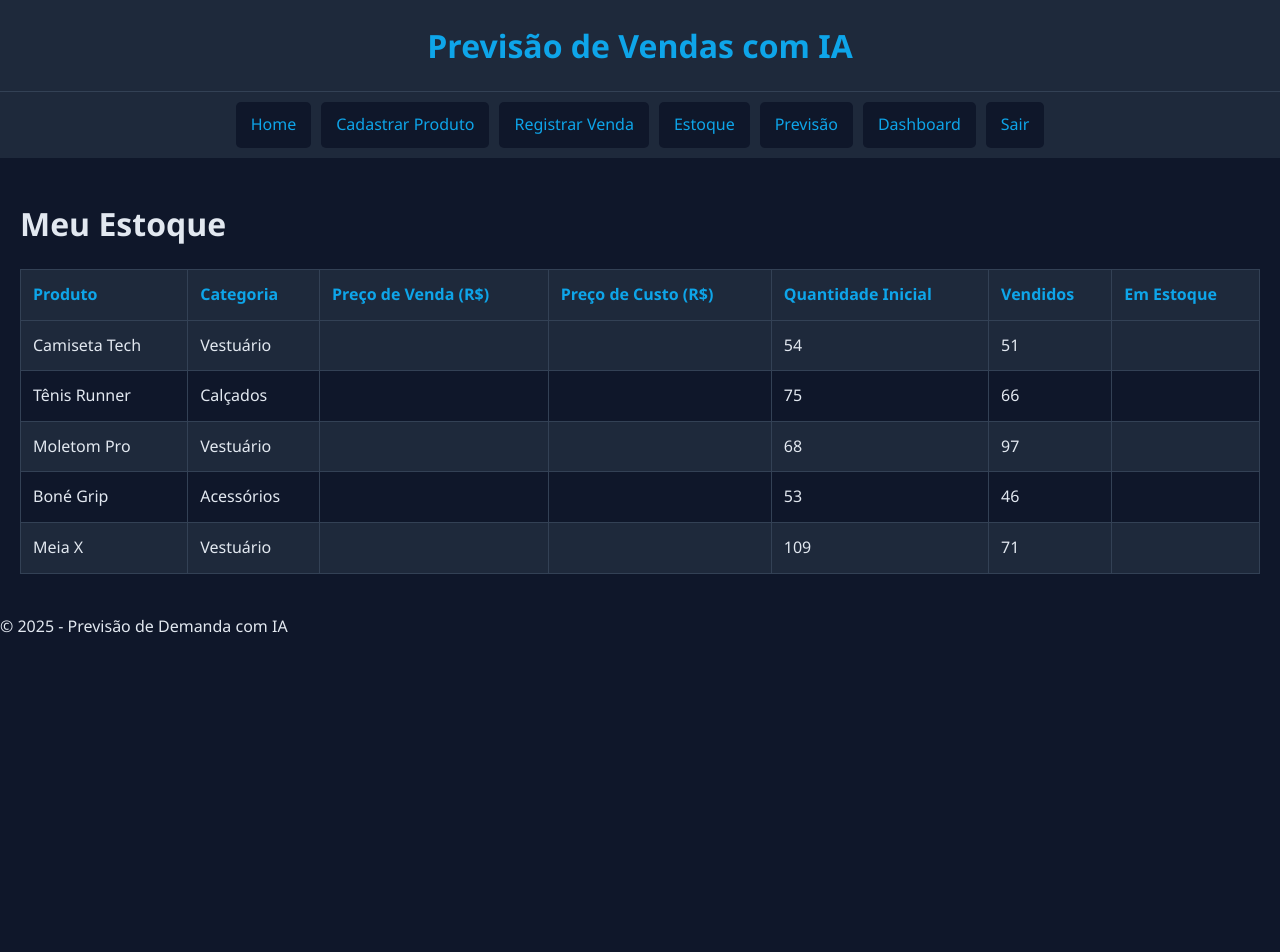
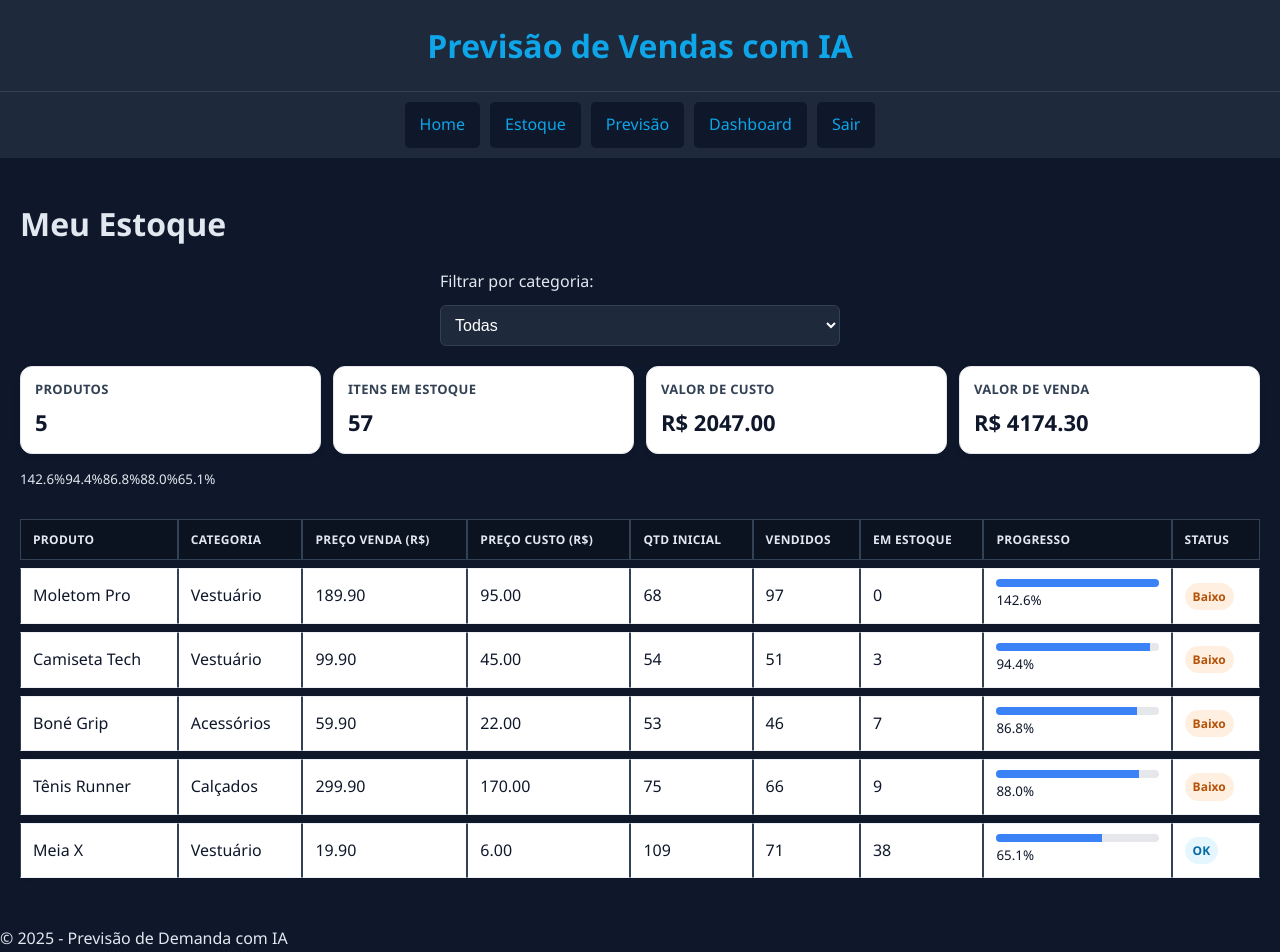
Before and after one commit to PedroSantos0806/tcc, a Flask app: page /ver_estoque in a window 1280 px wide. Before the commit the page ends 633 px from the top, so only its background shows below. Run offline with Flask 3, Linux system fonts and the light colour scheme; the visitor is signed in with stand-in values (Sample User, id 1).

Commit message:
melhora na interface grafica

```diff
--- a/tcc_app/routes/main_routes.py
+++ b/tcc_app/routes/main_routes.py
@@ -12,7 +12,7 @@ main_bp = Blueprint('main_bp', __name__)
 def home():
     return render_template('home.html', nome=session.get('usuario_nome'))
 
-# ---------- CADASTRAR PRODUTO ----------
+# ---------- CADASTRAR PRODUTO (mantido, mas fora do menu/home) ----------
 @main_bp.route('/cadastrar_produto', methods=['GET', 'POST'])
 @login_required
 def cadastrar_produto():
@@ -42,7 +42,7 @@ def cadastrar_produto():
         return redirect(url_for('main_bp.cadastrar_produto'))
     return render_template('cadastrar_produto.html')
 
-# ---------- CADASTRAR VENDA ----------
+# ---------- CADASTRAR VENDA (mantido, mas fora do menu/home) ----------
 @main_bp.route('/cadastrar_venda', methods=['GET', 'POST'])
 @login_required
 def cadastrar_venda():
@@ -69,27 +69,73 @@ def cadastrar_venda():
         return redirect(url_for('main_bp.cadastrar_venda'))
     return render_template("registrar_venda.html", produtos=produtos)
 
-# ---------- ESTOQUE ----------
+# ---------- ESTOQUE (MELHORADO) ----------
 @main_bp.route('/ver_estoque')
 @login_required
 def ver_estoque():
     uid = session['usuario_id']
-    produtos = [p for p in MEM["produtos"] if p["usuario_id"] == uid]
-    vendidos = {}
+    categoria_sel = request.args.get('categoria', '').strip()
+
+    todos = [p for p in MEM["produtos"] if p["usuario_id"] == uid]
+    categorias = sorted({p["categoria"] for p in todos})
+    produtos = [p for p in todos if (not categoria_sel or p["categoria"] == categoria_sel)]
+
+    # vendidos por produto (somente do usuário)
+    vendidos_por_prod = {}
     for it in MEM["itens_venda"]:
         v = next((x for x in MEM["vendas"] if x["id"] == it["venda_id"]), None)
-        if not v or v["usuario_id"] != uid: continue
-        vendidos[it["produto_id"]] = vendidos.get(it["produto_id"], 0) + it["quantidade"]
+        if not v or v["usuario_id"] != uid:
+            continue
+        vendidos_por_prod[it["produto_id"]] = vendidos_por_prod.get(it["produto_id"], 0) + it["quantidade"]
+
+    # tabela + KPIs
     tabela = []
+    total_itens = 0
+    total_custo = 0.0
+    total_venda = 0.0
+
     for p in produtos:
-        vnd = vendidos.get(p["id"], 0)
+        vendidos = vendidos_por_prod.get(p["id"], 0)
+        em_estoque = max(0, int(p["quantidade"]) - int(vendidos))
+        total_itens += em_estoque
+        total_custo += em_estoque * float(p["preco_custo"])
+        total_venda += em_estoque * float(p["preco_venda"])
+
+        perc_vendido = 0.0
+        if int(p["quantidade"]) > 0:
+            perc_vendido = round(100.0 * vendidos / int(p["quantidade"]), 1)
+        # status: baixo estoque se <= 20% do inicial (mínimo 5)
+        baixo_limite = max(5, int(0.2 * int(p["quantidade"])))
+        status = "Baixo" if em_estoque <= baixo_limite else "OK"
+
         tabela.append({
-            "id": p["id"], "nome": p["nome"], "categoria": p["categoria"],
-            "subcategoria": p["subcategoria"], "tamanho": p["tamanho"],
-            "preco": p["preco"], "qtd_inicial": p["quantidade"], "vendidos": vnd,
-            "quantidade_atual": max(0, p["quantidade"] - vnd)
+            "id": p["id"],
+            "nome": p["nome"],
+            "categoria": p["categoria"],
+            "preco_venda": float(p["preco_venda"]),
+            "preco_custo": float(p["preco_custo"]),
+            "qtd_inicial": int(p["quantidade"]),
+            "vendidos": int(vendidos),
+            "em_estoque": int(em_estoque),
+            "perc_vendido": perc_vendido,
+            "status": status
         })
-    return render_template('ver_estoque.html', produtos=tabela)
+
+    # ordenar por estoque crescente (destacar baixos)
+    tabela.sort(key=lambda r: r["em_estoque"])
+
+    kpis = {
+        "produtos": len(produtos),
+        "itens": int(total_itens),
+        "valor_custo": round(total_custo, 2),
+        "valor_venda": round(total_venda, 2)
+    }
+
+    return render_template('ver_estoque.html',
+                           produtos=tabela,
+                           categorias=categorias,
+                           categoria_selecionada=categoria_sel,
+                           kpis=kpis)
 
 # ---------- DASHBOARD (PÁGINA) ----------
 @main_bp.route('/dashboard')
@@ -102,7 +148,7 @@ def dashboard():
     return render_template("dashboard.html", categorias=categorias, categoria_selecionada=categoria_sel,
                            nomes=[], vendidos=[], em_estoque=[], custo=[], lucro=[])
 
-# ---------- DASHBOARD (API JSON PARA CHART.JS) ----------
+# ---------- DASHBOARD (API JSON) ----------
 @main_bp.route('/api/dashboard')
 @login_required
 def api_dashboard():
@@ -116,7 +162,8 @@ def api_dashboard():
     for it in MEM["itens_venda"]:
         v = next((x for x in MEM["vendas"] if x["id"] == it["venda_id"]), None)
         p = next((x for x in prods if x["id"] == it["produto_id"]), None)
-        if not v or not p or v["usuario_id"] != uid: continue
+        if not v or not p or v["usuario_id"] != uid:
+            continue
         pid = p["id"]
         vendidos[pid] = vendidos.get(pid, 0) + it["quantidade"]
         receita[pid] = receita.get(pid, 0.0) + it["quantidade"] * it["preco_unitario"]
@@ -145,21 +192,23 @@ def ver_previsao():
     categoria_sel = request.args.get('categoria', '').strip()
     return render_template("ver_previsao.html", grafico=None, categorias=categorias, categoria_selecionada=categoria_sel)
 
-# ---------- PREVISÃO (API JSON PARA CHART.JS) ----------
+# ---------- PREVISÃO (API JSON) ----------
 @main_bp.route('/api/previsao')
 @login_required
 def api_previsao():
     uid = session['usuario_id']
     categoria_sel = request.args.get('categoria', '').strip()
 
-    # monta série diária total (ou por categoria)
     rows = []
     for it in MEM["itens_venda"]:
         v = next((x for x in MEM["vendas"] if x["id"] == it["venda_id"]), None)
-        if not v or v["usuario_id"] != uid: continue
+        if not v or v["usuario_id"] != uid:
+            continue
         p = next((x for x in MEM["produtos"] if x["id"] == it["produto_id"]), None)
-        if not p: continue
-        if categoria_sel and p["categoria"] != categoria_sel: continue
+        if not p:
+            continue
+        if categoria_sel and p["categoria"] != categoria_sel:
+            continue
         rows.append({"data": v["data"].date().isoformat(), "qtd": it["quantidade"]})
 
     if not rows:
@@ -169,7 +218,6 @@ def api_previsao():
     s = df.groupby("data")["qtd"].sum().sort_index()
     s.index = pd.to_datetime(s.index)
 
-    # features simples: tendência + dummies de dia da semana
     X = pd.DataFrame({"t": np.arange(len(s)), "dow": s.index.dayofweek}, index=s.index)
     X = pd.get_dummies(X, columns=["dow"], drop_first=True)
     y = s.values
@@ -177,18 +225,16 @@ def api_previsao():
     model = Ridge(alpha=1.0)
     model.fit(X, y)
 
-    # horizonte = 14 dias
     h = 14
     fut_idx = pd.date_range(s.index.max() + pd.Timedelta(days=1), periods=h, freq="D")
     Xf = pd.DataFrame({"t": np.arange(len(s), len(s)+h), "dow": fut_idx.dayofweek}, index=fut_idx)
     Xf = pd.get_dummies(Xf, columns=["dow"], drop_first=True).reindex(columns=X.columns, fill_value=0)
     y_lr = model.predict(Xf)
 
-    # blend com média móvel 7
     ma7 = s.rolling(7, min_periods=1).mean().iloc[-1]
     y_pred = np.clip(0.7*y_lr + 0.3*ma7, 0, None)
 
-    labels_hist = s.index.strftime("%Y-%m-%d").tolist()[-60:]  # últimos 60 dias
+    labels_hist = s.index.strftime("%Y-%m-%d").tolist()[-60:]
     hist_vals = s.values.tolist()[-60:]
     labels_fut = fut_idx.strftime("%Y-%m-%d").tolist()
     pred_vals = y_pred.round(2).tolist()
--- a/tcc_app/static/style.css
+++ b/tcc_app/static/style.css
@@ -252,54 +252,71 @@ button:hover {
         width: 90%;
     }
 }
+/* Cards / KPIs */
+.cards-row {
+  display: grid;
+  grid-template-columns: repeat(auto-fit, minmax(220px, 1fr));
+  gap: 12px;
+  margin: 12px 0;
+}
 .card {
   background: #ffffff;
   border: 1px solid #e5e7eb;
   border-radius: 12px;
   padding: 12px 14px;
   box-shadow: 0 2px 8px rgba(0,0,0,.04);
+  color: #0f172a;
   transition: transform .15s ease;
-  color: #0f172a; /* <- texto sempre visível */
 }
-.card h3 {
-  margin: 0 0 6px 0;
-  font-size: 13px;
-  color: #334155;        /* título sempre visível */
-  font-weight: 700;
-  letter-spacing: .3px;
-  text-transform: uppercase;
-}
-.card p {
-  margin: 0;
-  font-size: 22px;
-  font-weight: 800;
-  color: #0f172a;        /* valor sempre visível */
-}
+.card h3 { margin: 0 0 6px; font-size: 13px; color: #334155; font-weight: 700; letter-spacing: .3px; text-transform: uppercase; }
+.card p { margin: 0; font-size: 22px; font-weight: 800; color: #0f172a; }
 .card:hover { transform: translateY(-2px); }
 
-/* grid dos cards (já usado nas páginas) */
-.cards-row {
-  display: grid;
-  grid-template-columns: repeat(auto-fit, minmax(220px, 1fr));
-  gap: 12px;
-  margin: 12px 0;
-}
-
-/* ===== Quick actions da Home ===== */
+/* Ações rápidas (home) */
 .quick-actions{
-  display:grid;
-  grid-template-columns: repeat(auto-fit, minmax(220px,1fr));
-  gap:16px;
-  margin-top: 18px;
+  display:grid; grid-template-columns: repeat(auto-fit, minmax(220px,1fr));
+  gap:16px; margin-top: 18px;
 }
 .qa{
   display:flex; align-items:center; gap:12px;
   background:#fff; border:1px solid #e5e7eb; border-radius:14px;
-  padding:14px 16px; text-decoration:none;
-  color:#0f172a;
+  padding:14px 16px; text-decoration:none; color:#0f172a;
   box-shadow:0 2px 8px rgba(0,0,0,.04);
   transition: transform .15s ease, box-shadow .15s ease;
 }
 .qa:hover{ transform: translateY(-2px); box-shadow:0 6px 14px rgba(0,0,0,.08);}
 .qa-emoji{ font-size:22px; line-height:1; }
 .qa-text{ font-weight:700; }
+
+/* Tabela Estoque */
+.table-padrao{
+  width:100%;
+  border-collapse: separate;
+  border-spacing: 0 8px; /* linhas soltas com sombra */
+}
+.table-padrao thead th{
+  background:#0b1220; color:#e2e8f0; /* cabeçalho escuro */
+  text-align:left; padding:10px 12px; font-size:12px; text-transform:uppercase; letter-spacing:.3px;
+}
+.table-padrao tbody td{
+  background:#fff; color:#0f172a; padding:10px 12px; border-top:1px solid #eef2f7; border-bottom:1px solid #eef2f7;
+}
+.table-padrao tbody tr{
+  box-shadow: 0 2px 6px rgba(0,0,0,.04);
+}
+.badge{
+  display:inline-block; padding:4px 8px; border-radius:999px; background:#e5f6ff; color:#0369a1; font-weight:700; font-size:12px;
+}
+.badge-warn{
+  background:#ffefe0; color:#b45309;
+}
+
+/* Barra de progresso */
+.progress{
+  width:100%; height:8px; background:#e5e7eb; border-radius:6px; overflow:hidden;
+  --w: 0; /* valor padrão */
+}
+.progress > span{
+  display:block; height:100%; background:#3b82f6;
+  width: calc(var(--w) * 1%); /* usa a custom property */
+}
--- a/tcc_app/templates/base.html
+++ b/tcc_app/templates/base.html
@@ -10,11 +10,10 @@
     <header>
         <h1>Previsão de Vendas com IA</h1>
     </header>
+
     <nav class="nav">
     {% if session.get('usuario_id') %}
         <a href="{{ url_for('main_bp.home') }}">Home</a>
-    <a href="{{ url_for('main_bp.cadastrar_produto') }}">Cadastrar Produto</a>
-    <a href="{{ url_for('main_bp.cadastrar_venda') }}">Registrar Venda</a>
         <a href="{{ url_for('main_bp.ver_estoque') }}">Estoque</a>
         <a href="{{ url_for('main_bp.ver_previsao') }}">Previsão</a>
         <a href="{{ url_for('main_bp.dashboard') }}">Dashboard</a>
@@ -27,6 +26,7 @@
     <main class="content">
         {% block content %}{% endblock %}
     </main>
+
     <footer>
         <p>&copy; 2025 - Previsão de Demanda com IA</p>
     </footer>
--- a/tcc_app/templates/ver_estoque.html
+++ b/tcc_app/templates/ver_estoque.html
@@ -1,26 +1,77 @@
 {% extends "base.html" %}
 {% block content %}
 <h1>Meu Estoque</h1>
+
+<form method="GET" class="form-box">
+  <label for="categoria">Filtrar por categoria:</label>
+  <select name="categoria" id="categoria" onchange="this.form.submit()">
+    <option value="">Todas</option>
+    {% for cat in categorias %}
+      <option value="{{ cat }}" {% if cat == categoria_selecionada %}selected{% endif %}>{{ cat }}</option>
+    {% endfor %}
+  </select>
+</form>
+
+<div class="cards-row">
+  <div class="card">
+    <h3>Produtos</h3>
+    <p>{{ kpis.produtos }}</p>
+  </div>
+  <div class="card">
+    <h3>Itens em Estoque</h3>
+    <p>{{ kpis.itens }}</p>
+  </div>
+  <div class="card">
+    <h3>Valor de Custo</h3>
+    <p>R$ {{ '%.2f'|format(kpis.valor_custo) }}</p>
+  </div>
+  <div class="card">
+    <h3>Valor de Venda</h3>
+    <p>R$ {{ '%.2f'|format(kpis.valor_venda) }}</p>
+  </div>
+</div>
+
 <table class="table-padrao">
+  <thead>
     <tr>
       <th>Produto</th>
       <th>Categoria</th>
-        <th>Preço de Venda (R$)</th>
-        <th>Preço de Custo (R$)</th>
-        <th>Quantidade Inicial</th>
+      <th>Preço Venda (R$)</th>
+      <th>Preço Custo (R$)</th>
+      <th>Qtd Inicial</th>
       <th>Vendidos</th>
       <th>Em Estoque</th>
+      <th>Progresso</th>
+      <th>Status</th>
     </tr>
+  </thead>
+  <tbody>
     {% for produto in produtos %}
     <tr>
       <td>{{ produto.nome }}</td>
       <td>{{ produto.categoria }}</td>
-        <td>{{ produto.preco_venda }}</td>
-        <td>{{ produto.preco_custo }}</td>
+      <td>{{ '%.2f'|format(produto.preco_venda) }}</td>
+      <td>{{ '%.2f'|format(produto.preco_custo) }}</td>
       <td>{{ produto.qtd_inicial }}</td>
       <td>{{ produto.vendidos }}</td>
       <td>{{ produto.em_estoque }}</td>
+      <td style="min-width:160px;">
+        <div class="progress" style="--w: {{ produto.perc_vendido|round(1) }}">
+        <span></span>
+  </div>
+  <small>{{ produto.perc_vendido|round(1) }}%</small>
+</td>
+        <small>{{ produto.perc_vendido }}%</small>
+      </td>
+      <td>
+        {% if produto.status == 'Baixo' %}
+          <span class="badge badge-warn">Baixo</span>
+        {% else %}
+          <span class="badge">OK</span>
+        {% endif %}
+      </td>
     </tr>
     {% endfor %}
+  </tbody>
 </table>
 {% endblock %}
```
Lines whose indentation alone changed are shown as unchanged.
